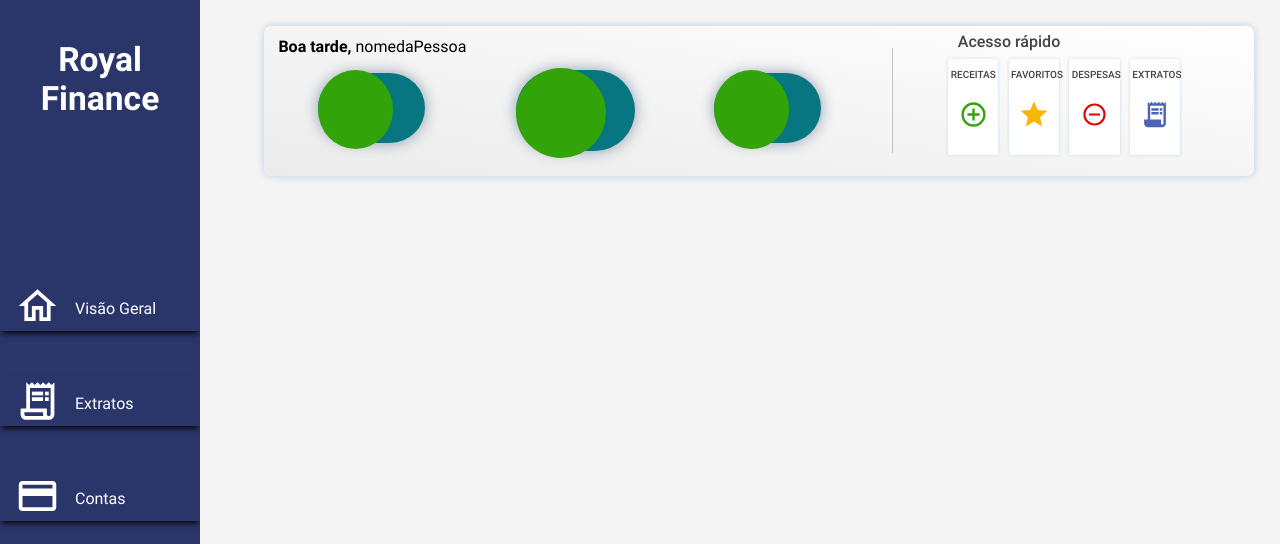
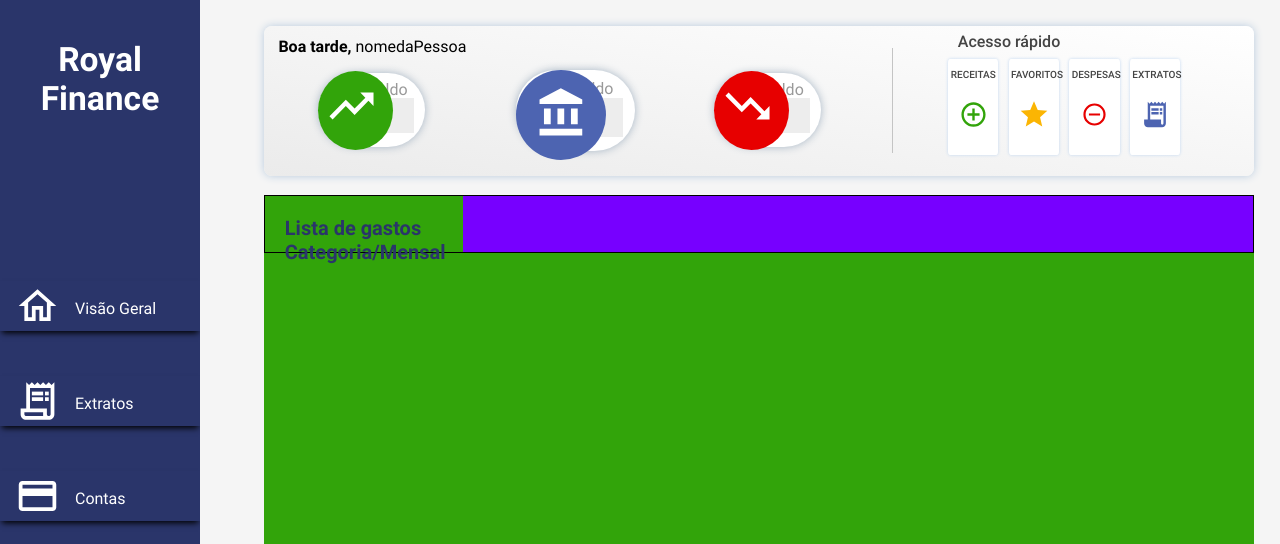
Before and after one commit to Thiago9x/Projeto-Financias-TCC, a plain HTML site: page dashboard.html in a window 1280 px wide. Shown: the top 544 px of the page. Drawn offline with nearby package versions, Linux system fonts and the light colour scheme.

Commit message:
parte do gráfico iniciada

```diff
--- a/dashboard.html
+++ b/dashboard.html
@@ -92,11 +92,20 @@
                                 <div class="divisaoInformacoes">
 
                                     <div class="campoInfImagem">
-
+                                        <img src="img/receitaImg.svg" width="60%" height="40%" class="formImg">
                                     </div>
 
                                     <div class="campoInf">
+                                        <div id="conteudo">
 
+                                            <div class="sobreConteudo">
+                                                 Saldo
+                                            </div>
+
+                                            <div class="valorConteudo">
+
+                                            </div>
+                                        </div>
                                     </div>
 
 
@@ -104,23 +113,41 @@
 
                                 <div class="divisaoInformacoes">
 
-                                    <div class="campoInfImagem1">
-
+                                    <div class="campoInfImagem1 corFundo2">
+                                        <img src="img/saldoImg.svg" class="formImg1">
                                     </div>
 
                                     <div class="campoInf1">
+                                       <div id="conteudo">
 
+                                           <div class="sobreConteudo">
+                                                Saldo
+                                           </div>
+
+                                           <div class="valorConteudo">
+
+                                           </div>
+                                       </div>
                                     </div>
 
                                 </div>
 
                                 <div class="divisaoInformacoes">
-                                    <div class="campoInfImagem">
-
+                                    <div class="campoInfImagem corFundo">
+                                        <img src="img/despesaImg.svg"  width="60%" height="40%" class="formImg">
                                     </div>
 
                                     <div class="campoInf">
+                                        <div id="conteudo">
 
+                                            <div class="sobreConteudo">
+                                                 Saldo
+                                            </div>
+
+                                            <div class="valorConteudo">
+
+                                            </div>
+                                        </div>
                                     </div>
 
                                 </div>
@@ -192,6 +219,35 @@
                         </div>
 
                     </div>
+
+                    <!-- GRÁFICO -->
+                    <div id="graficoPrincipal">
+
+                        <!-- SELCTS E TITULO -->
+
+                        <div id="campoSelects">
+
+                            <!-- TITULO -->
+
+                            <div id="tituloSelect">
+
+                                <span id="tituloInfor">
+                                   Lista de gastos Categoria/Mensal
+                                </span>
+
+                            </div>
+
+                            <!-- SELECTS -->
+
+                            <div id="selects">
+
+                            </div>
+
+                        </div>
+
+                    </div>
+
+
                 </main>
 
 
--- a/style/dashboard.css
+++ b/style/dashboard.css
@@ -143,8 +143,10 @@ main{
     height: 100%;
     background-color: whitesmoke;
     display: flex;
+    flex-direction: column;
     padding: 2%;
     padding-left: 5%;
+    overflow: hidden
 }
 #acessoRapido{
     width: 100%;
@@ -191,32 +193,37 @@ main{
 
 .campoInfImagem,.campoInfImagem1{
 
-    width: 40%;
+    width: 35%;
+    height: 78%;
     min-width: 75px;
     min-height: 75px;
-    height: 78%;
+    max-width: 100px;
+    max-height: 100px;
     position: absolute;
     background-color: #32A40A;
     border-radius: 100%;
-    margin-top: 6%;
+    margin-top: 7%;
 }
 
 .campoInfImagem1{
     width: 43%;
+    height: 80%;
     min-width: 90px;
     min-height: 90px;
-    height: 80%;
-    margin-top: 4.5%;
+    margin-top: 5.5%;
 }
 
 .campoInf, .campoInf1{
 
     width: 90%;
-    height:70%;
+    height:73%;
     margin-top: 8%;
     border-radius: 9em;
-    background-color: rgb(7, 118, 128);
-    box-shadow: 0 0 0.9em rgb(141, 157, 174);
+    background-color: #FFFFFF;
+    box-shadow: 0 0 0.5em rgb(165, 180, 195);
+    display: flex;
+    align-items: center;
+    justify-content: center;
 
 
 }
@@ -226,9 +233,38 @@ main{
     width: 100%;
     height: 80%;
     margin-top: 6%;
+
 }
 
+#conteudo{
+    width: 50%;
+    height: 80%;
+    margin-left: 30%;
+}
 
+.sobreConteudo{
+
+    width: 100%;
+    height: 25%;
+    display: flex;
+    align-items: center;
+    justify-content: center;
+    color: #999999;
+    font-family: roboto;
+    font-size: 16px;
+    margin-top: 4%;
+}
+
+.valorConteudo{
+
+    width: 100%;
+    height: 60%;
+    margin-top: 2%;
+    display: flex;
+    align-items: center;
+    justify-content: center;
+    background-color: #ededed;
+}
 /* ACESSO RAPIDO */
 
 #saudacao1{
@@ -295,3 +331,71 @@ main{
     justify-content: center;
     align-items: center;
 }
+
+.formImg{
+
+    margin-top: 25%;
+    margin-left: 15%;
+}
+
+.formImg1{
+
+    margin-top: 20%;
+    margin-left: 25%;
+}
+
+.corFundo{
+    background-color: #E70000;
+}
+
+.corFundo2{
+    background-color: #4D64B1;
+}
+/* formatacao grafico */
+
+#graficoPrincipal{
+    width: 100%;
+    height: 80%;
+    margin-top: 2%;
+    border-radius: 4px;
+    background-color: #32A40A;
+
+}
+
+#campoSelects{
+
+    width: 100%;
+    height: 10%;
+    display: flex;
+    border: 1px solid black;
+}
+
+#tituloSelect{
+
+    width: 20%;
+    height: 100%;
+    display: flex;
+    justify-content: space-between;
+    align-items: center;
+}
+
+#selects{
+
+    width: 80%;
+    height: 100%;
+    display: flex;
+    justify-content: space-between;
+    background-color: rgb(119, 0, 255);
+
+}
+
+#tituloInfor{
+
+    width: 100%;
+    height: 30%;
+    margin-left: 10%;
+    text-align: start;
+    font-weight: bold;
+    font-size: 20px;
+    color: #2A356A;
+}
```
Also changed, not shown: img/despesaImg.svg (added), img/receitaImg.svg (added), img/saldoImg.svg (added), 1 other file.
